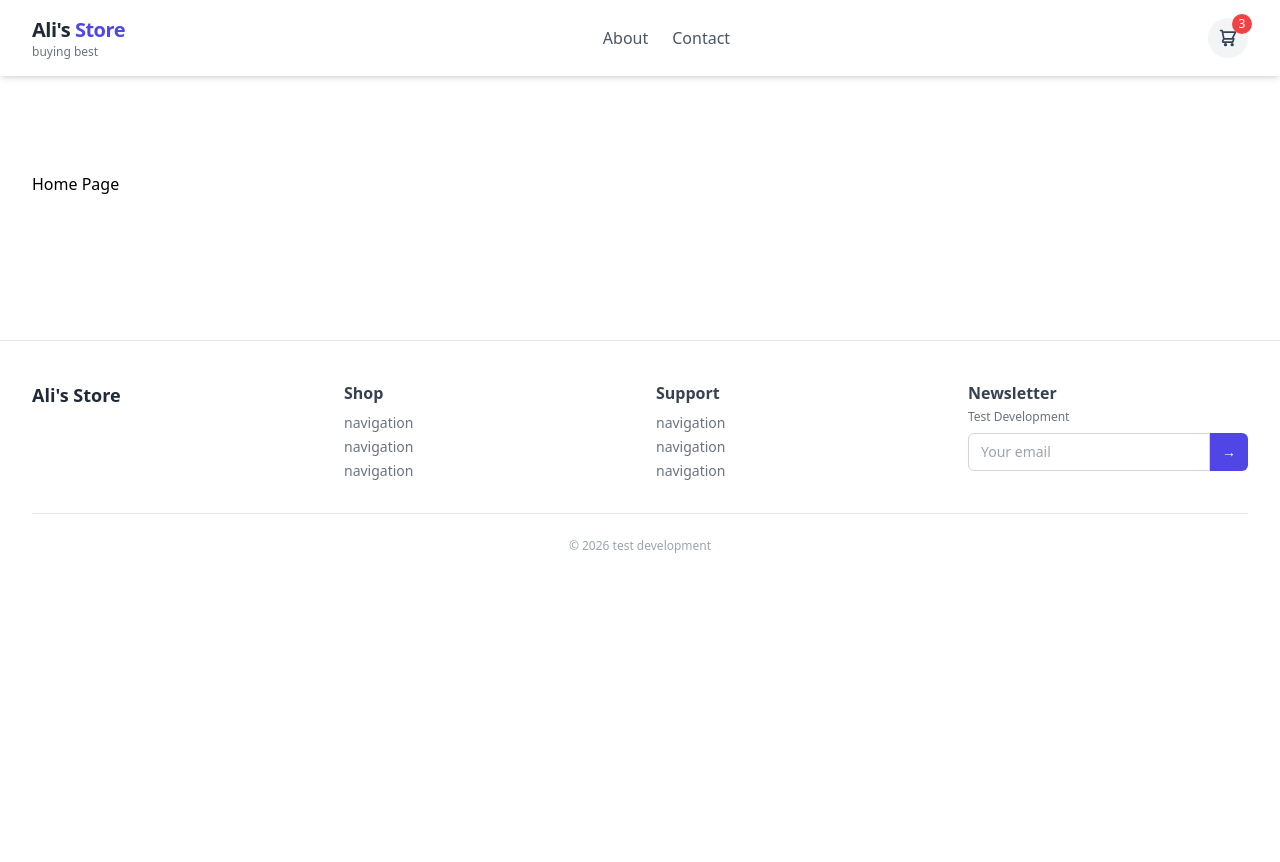
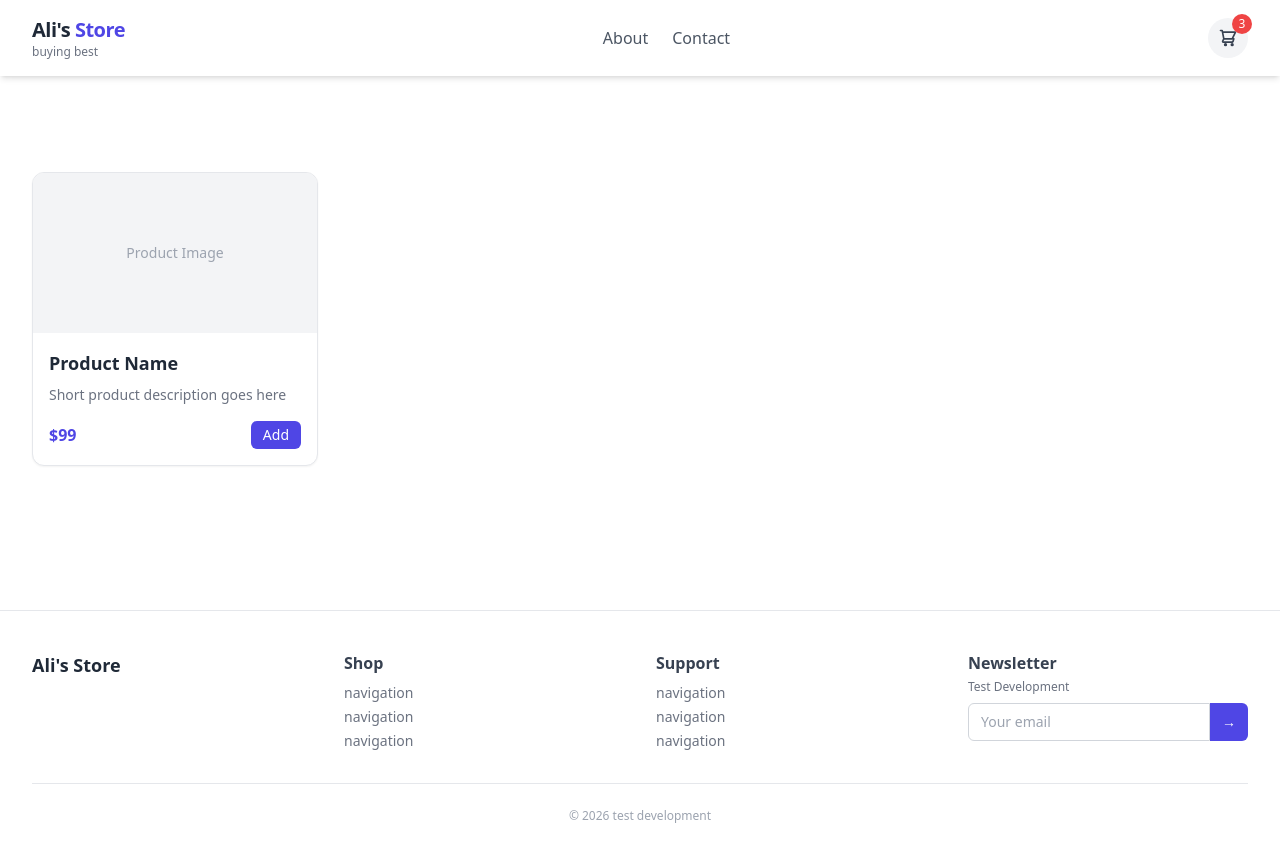
Before and after one commit to alidtx/ali-pratice-nuxt-project, a Nuxt app: page / in a window 1280 px wide. Before the commit the page ends 800 px from the top, so only its background shows below. Built offline with nearby package versions, Linux system fonts and the light colour scheme.

Commit message:
card component design

```diff
--- a/components/card.vue
+++ b/components/card.vue
@@ -1,7 +1,52 @@
 <script setup>
+defineProps({
+  name: {
+    type: String,
+    default: 'Product Name'
+  },
+  description: {
+    type: String,
+    default: 'Short product description goes here'
+  },
+  price: {
+    type: [Number, String],
+    default: 99
+  },
+  image: {
+    type: String,
+    default: ''
+  }
+})
 </script>
 
+<template>
+  <div class="bg-white border border-gray-200 rounded-xl shadow-sm hover:shadow-md transition overflow-hidden">
 
-<template>
+    <div class="h-40 bg-gray-100 flex items-center justify-center">
+      <img v-if="image" :src="image" class="h-full w-full object-cover" />
+      <span v-else class="text-gray-400 text-sm">Product Image</span>
+    </div>
+    <div class="p-4 space-y-2">
+      <h3 class="text-gray-800 font-semibold text-lg">
+        {{ name }}
+      </h3>
 
+      <p class="text-gray-500 text-sm">
+        {{ description }}
+      </p>
+
+      <div class="flex items-center justify-between pt-2">
+        <span class="text-indigo-600 font-bold">
+          ${{ price }}
+        </span>
+
+        <button
+          class="bg-indigo-600 text-white text-sm px-3 py-1 rounded-md hover:bg-indigo-700 transition"
+        >
+          Add
+        </button>
+      </div>
+    </div>
+
+  </div>
 </template>
--- a/pages/index.vue
+++ b/pages/index.vue
@@ -1,7 +1,9 @@
 <script setup>
+import Card from '~/components/card.vue';
+
 </script>
 <template>
-       <div>
-            <h4>Home Page</h4>
-       </div>
+     <div class="grid grid-cols-1 sm:grid-cols-2 lg:grid-cols-4 gap-6">
+         <Card/>
+    </div>
 </template>
```
